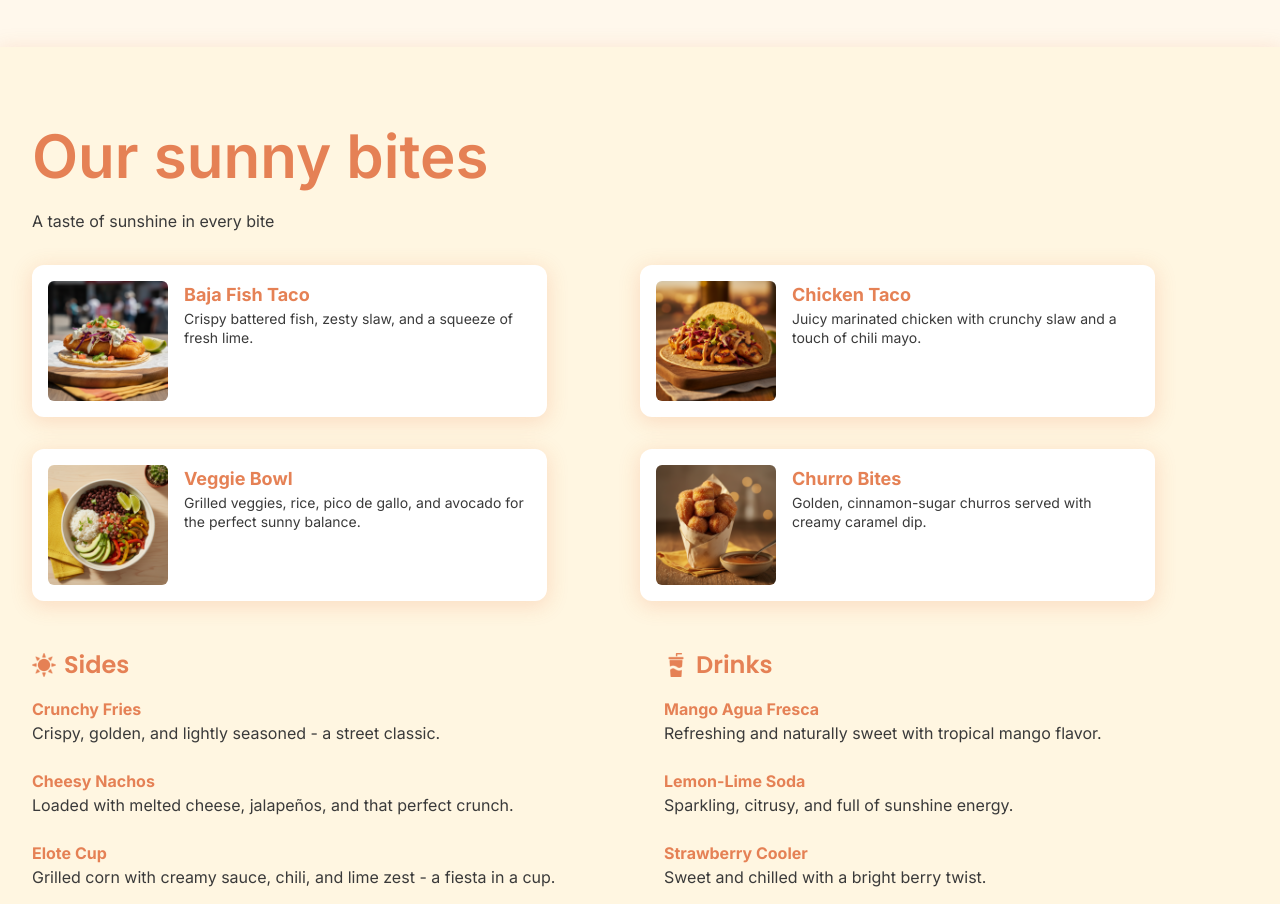
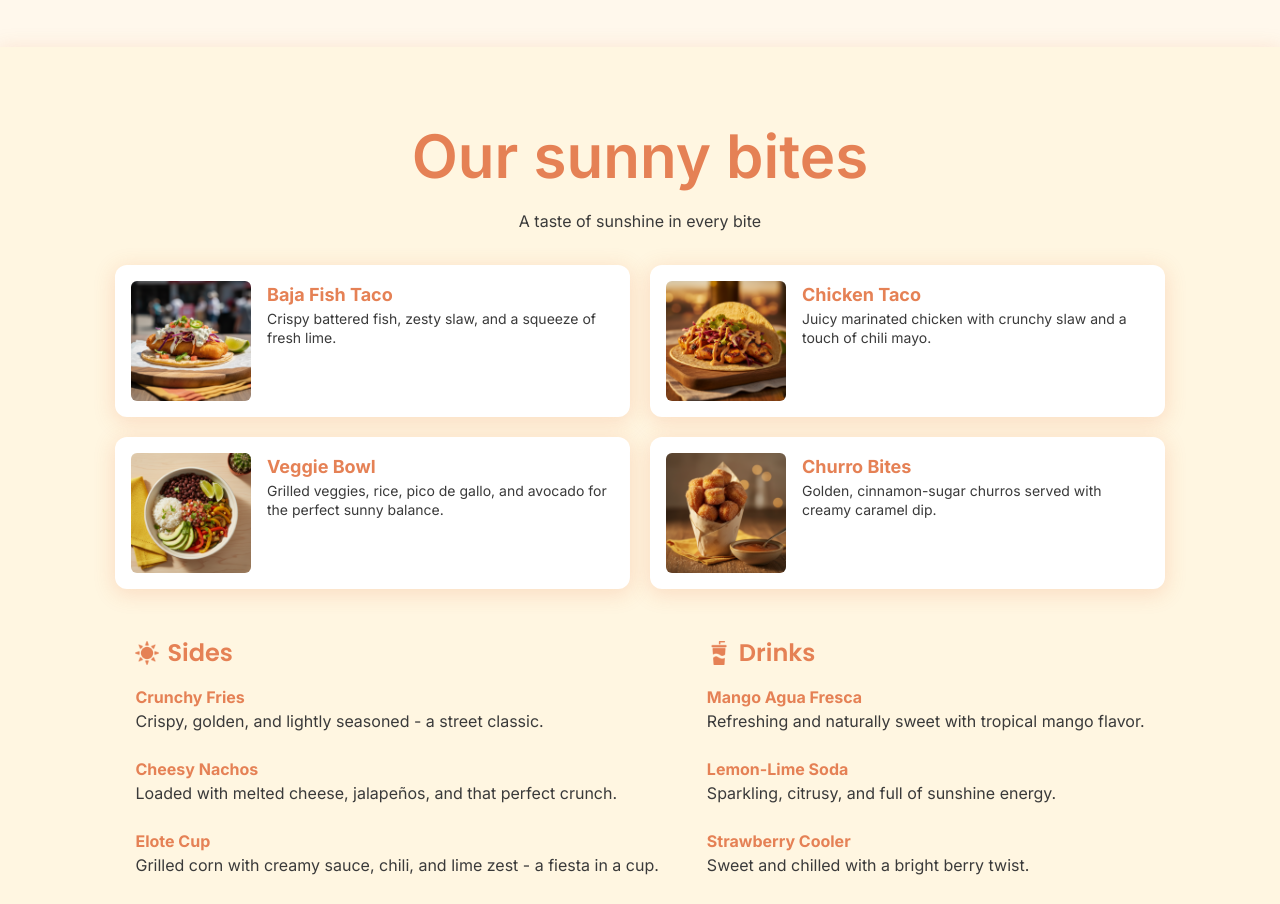
Before and after one commit to lakemi26/SunnyTacoTruck, a Next.js app: page / in a window 1280 px wide. Shown: the part 1273-2177 px from the top of the page. Built offline with nearby package versions, Linux system fonts and the light colour scheme.

Commit message:
fix: center menu section, change cards grid to flex, adjust gaps

```diff
--- a/components/menu/menu.tsx
+++ b/components/menu/menu.tsx
@@ -11,9 +11,10 @@ export default function Menu() {
 
   return (
     <MenuSection>
-      <Title text={t("menu.title")} />
-
-      <p className="font-inter mt-2 text-[#3A3A3A]">{t("menu.subtitle")}</p>
+      <div className="text-center">
+        <Title text={t("menu.title")} />
+        <p className="font-inter mt-2 text-[#3A3A3A]">{t("menu.subtitle")}</p>
+      </div>
 
       <MenuGrid />
       <MenuList />
--- a/components/menu/menuGrid.tsx
+++ b/components/menu/menuGrid.tsx
@@ -7,7 +7,7 @@ export default function MenuGrid() {
   const { t } = useLanguage();
 
   return (
-    <div className="grid grid-cols-1 md:grid-cols-2 gap-y-8  mt-8 max-w-[1440px]">
+    <div className="flex flex-wrap justify-center gap-5 mt-8">
       <MenuCard
         src="/menu/fish.png"
         title={t("menu.bajaTitle")}
--- a/components/menu/menuList.tsx
+++ b/components/menu/menuList.tsx
@@ -9,7 +9,7 @@ export default function MenuList() {
   const { t } = useLanguage();
 
   return (
-    <div className="grid grid-cols-1 md:grid-cols-2 gap-12 mt-12">
+    <div className="flex flex-col md:flex-row justify-center gap-12 mt-12">
       {/* SIDES */}
       <MenuCategory
         icon={<Image src="/menu/sun.png" alt="sun" width={24} height={24} />}
```
